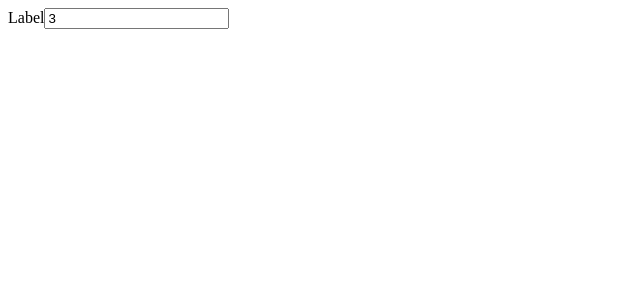
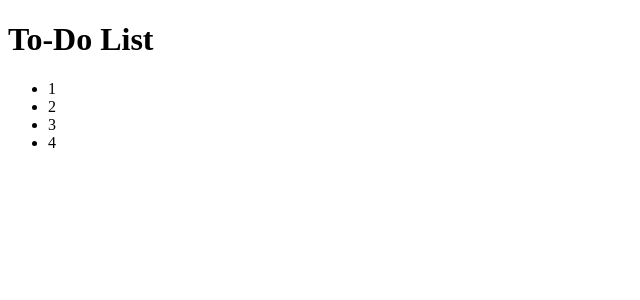
Before and after one commit to ellewright/CourseCareers-React-Unit, a React (Vite) app: page / in a window 1280 px wide. Shown: the top 300 px of the page, without its empty margins (0-640 px from the left). Built offline with nearby package versions, Linux system fonts and the light colour scheme.

Commit message:
Add CreatingComponents.jsx

```diff
--- a/src/App.jsx
+++ b/src/App.jsx
@@ -1,9 +1,10 @@
 import React from "react"
 import JSXBasics from "./components/JSXBasics"
+import CreatingComponents from "./components/CreatingComponents"
 
 function App() {
   return (
-    <JSXBasics />
+    <CreatingComponents />
   )
 }
 
--- /dev/null
+++ b/src/components/CreatingComponents.jsx
@@ -0,0 +1,46 @@
+import React from "react"
+
+export default function CreatingComponents() {
+    return (
+        <div>
+            <ToDoListHeaderClass />
+            <ToDoListClass />
+        </div>
+    )
+}
+
+{ /* function ToDoListHeader() {
+    return <h1>To-Do List</h1>
+} */ }
+
+{ /* function ToDoList() {
+    return (
+        <ul>
+            <li>1</li>
+            <li>2</li>
+            <li>3</li>
+            <li>4</li>
+        </ul>
+    )
+} */ }
+
+class ToDoListClass extends React.Component {
+    render() {
+        return (
+            <ul>
+                <li>1</li>
+                <li>2</li>
+                <li>3</li>
+                <li>4</li>
+            </ul>
+        )
+    }
+}
+
+class ToDoListHeaderClass extends React.Component {
+    render() {
+        return (
+            <h1>To-Do List</h1>
+        )
+    }
+}
```
